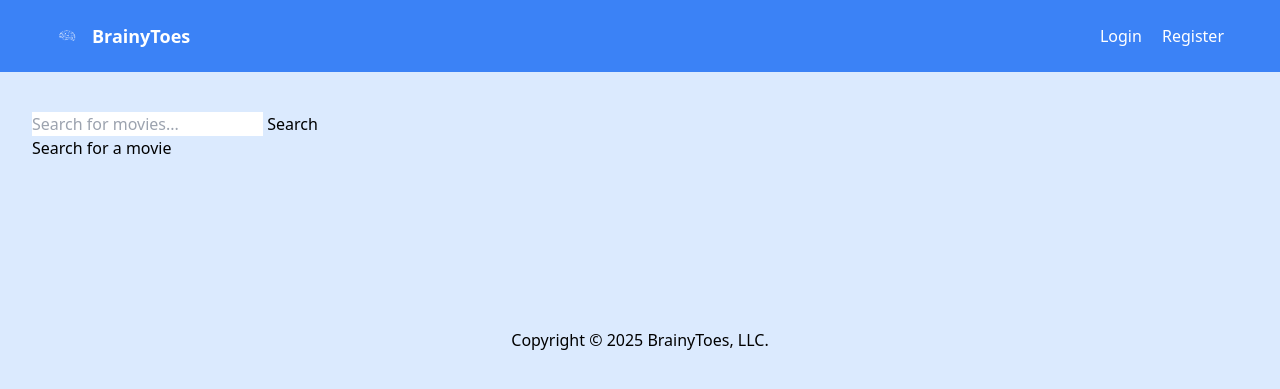
After one commit to kalosius/brainytoes, a Django app: page /movies/ in a window 1280 px wide. The commit adds this page. Shown: the top 389 px of the page. Run offline with Django 5.2, Linux system fonts and the light colour scheme.

Commit message:
Movies section added

```diff
--- a/mubsapp/templates/base.html
+++ b/mubsapp/templates/base.html
@@ -27,6 +27,7 @@
                         <li class="inline-block mx-2"><a href="{% url 'books' %}" class="text-white hover:text-gray-300">Books</a></li>
                         <li class="inline-block mx-2"><a href="{% url 'software' %}" class="text-white hover:text-gray-300">Software</a></li>
                         <li class="inline-block mx-2"><a href="{% url 'tutorials' %}" class="text-white hover:text-gray-300">Tutorials</a></li>
+                        <li class="inline-block mx-2"><a href="{% url 'movie_result' %}" class="text-white hover:text-gray-300">Movies</a></li>
                         <li class="inline-block mx-2"><a href="{% url 'account' %}" class="text-white hover:text-gray-300">Account</a></li>
                         <li class="inline-block mx-2"><a href="{% url 'custom_logout' %}" class="text-white hover:text-gray-300">Logout</a></li>
                     {% else %}
@@ -51,6 +52,7 @@
             <a href="{% url 'books' %}"><i class="fas fa-book icon"></i>Books</a>
             <a href="{% url 'software' %}"><i class="fas fa-laptop-code icon"></i>Software</a>
             <a href="{% url 'tutorials' %}"><i class="fas fa-chalkboard-teacher icon"></i>Tutorials</a>
+            <a href="{% url 'movie_result' %}"><i class="fas fa-chalkboard-teacher icon"></i>Movies</a>
             <a href="{% url 'account' %}"><i class="fas fa-user icon"></i>Account</a>
             <a href="{% url 'custom_logout' %}"><i class="fas fa-sign-out-alt icon"></i>Logout</a>
         {% else %}
--- /dev/null
+++ b/mubsapp/templates/movies/movie_result.html
@@ -0,0 +1,33 @@
+{% extends 'base.html' %}
+{% block content %}
+
+<!-- Search form -->
+<form method="get" action="{% url 'movie_result' %}">
+  <input type="text" name="query" placeholder="Search for movies..." value="{{ query }}">
+  <button type="submit">Search</button>
+</form>
+
+<!-- Results section -->
+{% if query %}
+  <h1>Results for "{{ query }}"</h1>
+  <div class="movie-grid">
+    {% for movie in movies %}
+      <div class="movie-card">
+        {% if movie.poster_path %}
+          <img src="https://image.tmdb.org/t/p/w300{{ movie.poster_path }}"
+               alt="{{ movie.title }} Poster">
+        {% endif %}
+        <h3>{{ movie.title }}</h3>
+        <p>{{ movie.release_date|slice:":4" }}</p>
+        <p>⭐ {{ movie.vote_average }}</p>
+        <p class="overview">{{ movie.overview|truncatechars:150 }}</p>
+      </div>
+    {% empty %}
+      <p>No movies found.</p>
+    {% endfor %}
+  </div>
+{% else %}
+  <h1>Search for a movie</h1>
+{% endif %}
+
+{% endblock %}
--- a/mubsapp/urls.py
+++ b/mubsapp/urls.py
@@ -20,6 +20,7 @@ urlpatterns = [
     path('search/', views.search_results, name='search_results'),
     path('category/<int:category_id>/', views.category_detail, name='category_detail'),
     path('update_user_details/', views.update_user_details, name='update_user_details'),
+    path('movies/', views.movie_result, name='movie_result'),
     # path('register/', views.register, name='register'),
     # path('auth/', include('django.contrib.auth.urls')),
     # path('social/', include('social_django.urls', namespace='social')),
--- a/mubsapp/views.py
+++ b/mubsapp/views.py
@@ -15,7 +15,19 @@ from .forms import CustomUserCreationForm
 from django.contrib.auth.models import User
 from django.http import JsonResponse
 from django.views.decorators.csrf import csrf_exempt
+import requests
+from django.urls import reverse  # Ensure reverse is imported for URL resolution
 
+def movie_result(request):
+    query = request.GET.get('query', '')
+    movies = []
+    if query:
+        # Replace 'YOUR_API_KEY' with your actual API key
+        api_url = f"https://api.themoviedb.org/3/search/movie?api_key=cb31935fc07792f615d11de334081eb4&query={query}"
+        response = requests.get(api_url)
+        if response.status_code == 200:
+            movies = response.json().get('results', [])
+    return render(request, 'movies/movie_result.html', {'query': query, 'movies': movies})
 
 load_dotenv()  # Load environment variables from .env file
 
```
